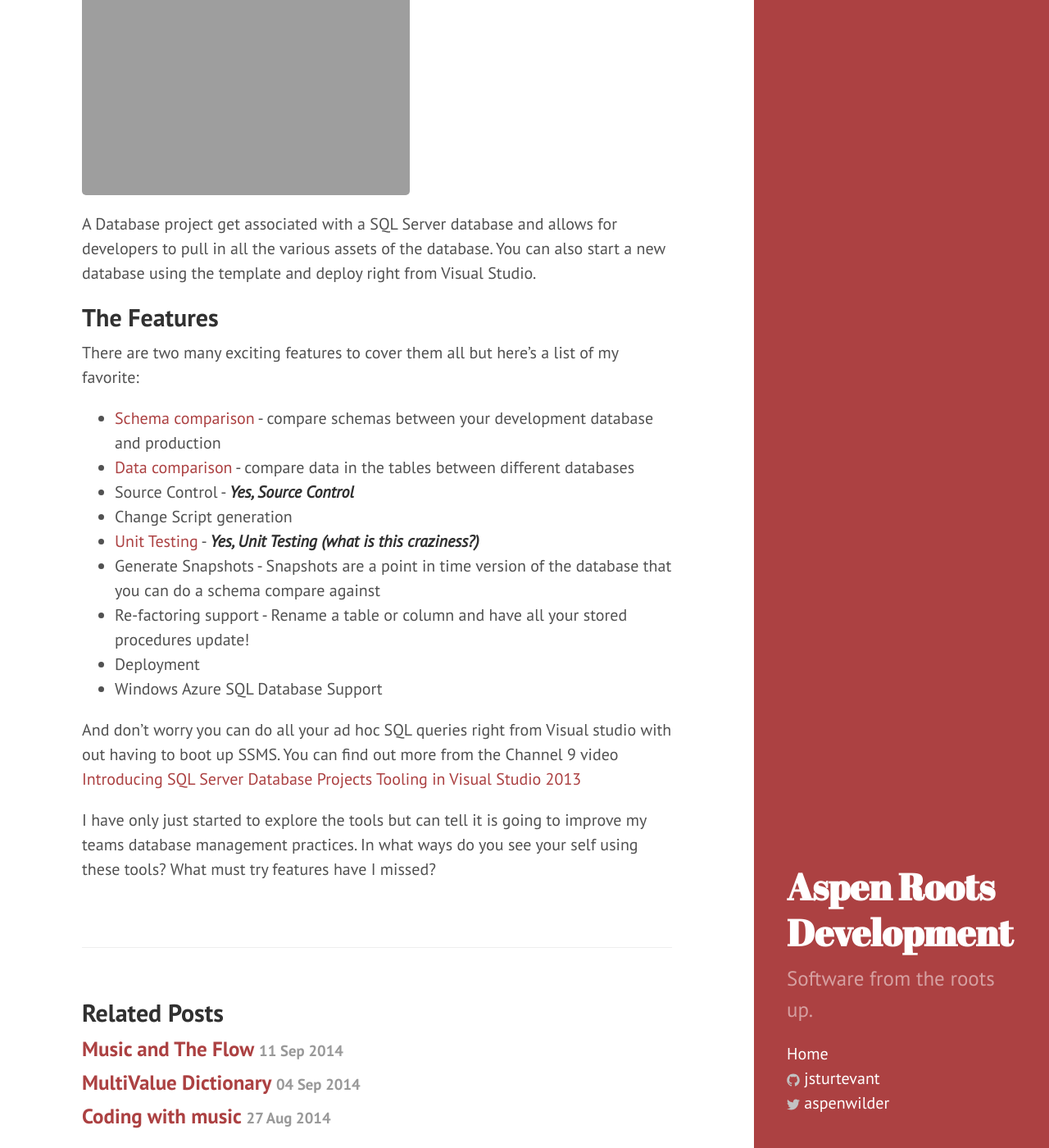
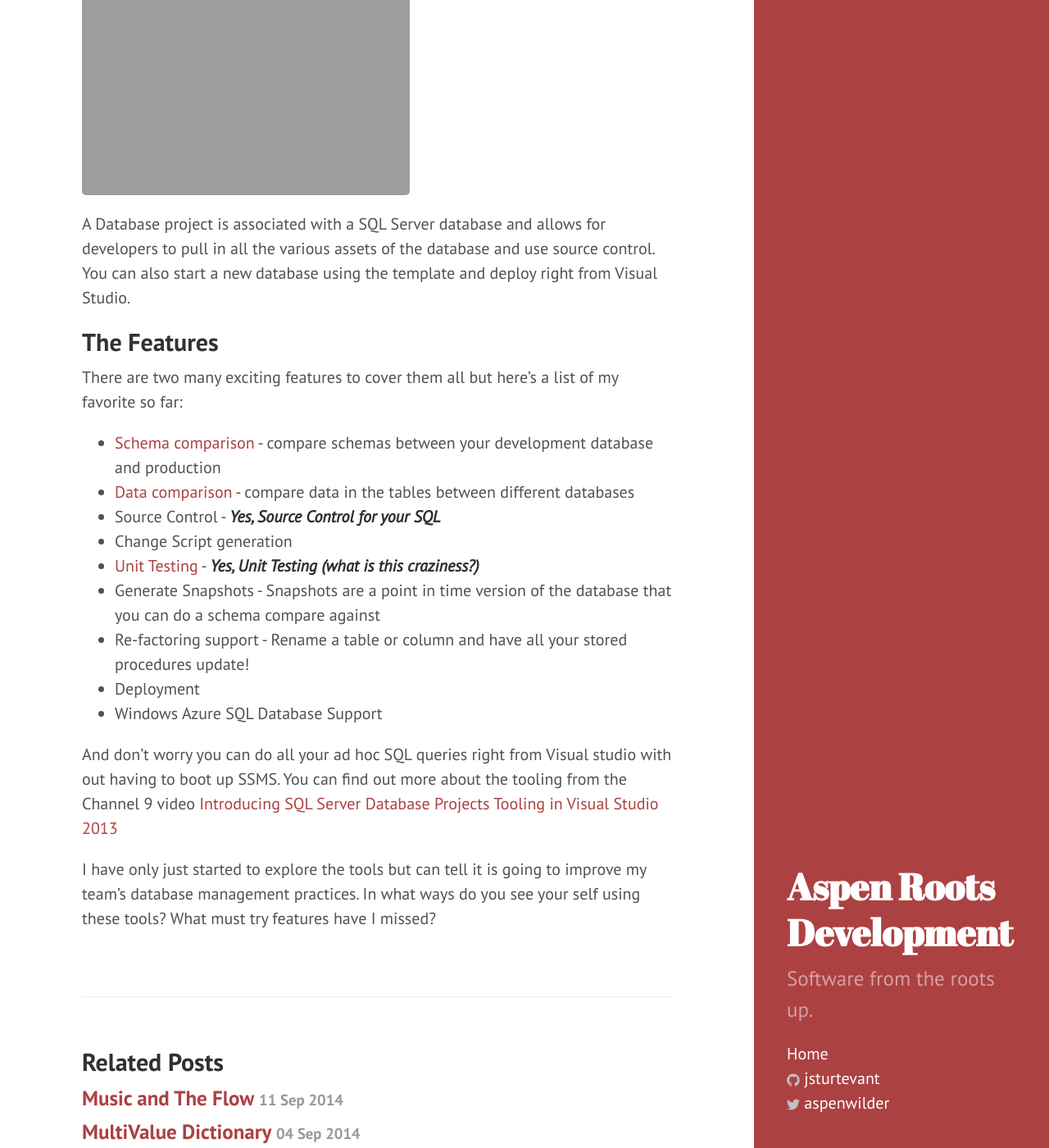
Before and after one commit to jsturtevant/jsturtevant.github.io, a Jekyll site: the page built from _posts/2014-09-18-Visual-Studio-SQL-Server-Database-Projects.markdown, in a window 1280 px wide and 1400 px high, scrolled down 560 px. Shown: the whole window at 82% size. Built offline with Jekyll 4.4.1, drawn with Linux system fonts in a browser that asks for light colours; Markdown is read by kramdown in place of the engine named in the settings; comment, search, counter and statistics services are not loaded; some of the changed text lies outside the part shown.

Commit message:
final draft

```diff
--- a/_posts/2014-09-18-Visual-Studio-SQL-Server-Database-Projects.markdown
+++ b/_posts/2014-09-18-Visual-Studio-SQL-Server-Database-Projects.markdown
@@ -8,18 +8,18 @@ categories: SSMS, SQL
 Visual Studio is a large application with so many features that you sometimes you stumble into a new one and think *if I had know that 3 years ago.*  With all the hype over new features like [Code Lens](http://msdn.microsoft.com/en-us/library/dn269218.aspx), [Peek Definition](http://msdn.microsoft.com/en-us/library/dn160178.aspx) and [ASP.NET Integration](http://blogs.msdn.com/b/webdev/archive/2013/10/16/asp-net-features-in-new-project-templates-in-visual-studio-2013.aspx) there are some features that aren't as flashy and don't get the attention they deserve...
 
 ## SQL Server Database Projects
-A co-worker of mine, Floyd, (you can find him at [@fhilton](https://twitter.com/fhilton))  recently stumbled SQL Server Database Project templates and I think he found a gold mine:
+A co-worker of mine, Floyd, (you can find him at [@fhilton](https://twitter.com/fhilton))  recently discovered SQL Server Database Project templates and data tools and I think he found a gold mine:
 
 ![Visual Studio 2013 SQL Server Database Project Template]({{ site.url }}/assets/vs-2013-sql-server-database-template.jpg)
 
-A Database project get associated with a SQL Server database and allows for developers to pull in all the various assets of the database. You can also start a new database using the template and deploy right from Visual Studio.
+A Database project is associated with a SQL Server database and allows for developers to pull in all the various assets of the database and use source control. You can also start a new database using the template and deploy right from Visual Studio.
 
 ## The Features
-There are two many exciting features to cover them all but here's a list of my favorite:
+There are two many exciting features to cover them all but here's a list of my favorite so far:
 
 - [Schema comparison](http://channel9.msdn.com/Events/Visual-Studio/Launch-2013/VS108) - compare schemas between your development database and production
 - [Data comparison](http://channel9.msdn.com/Events/Visual-Studio/Launch-2013/VS108) - compare data in the tables between different databases
-- Source Control - ***Yes, Source Control***
+- Source Control - ***Yes, Source Control for your SQL***
 - Change Script generation
 - [Unit Testing](http://channel9.msdn.com/Events/Visual-Studio/Launch-2013/QE107) - ***Yes, Unit Testing (what is this craziness?)***
 - Generate Snapshots - Snapshots are a point in time version of the database that you can do a schema compare against
@@ -27,6 +27,6 @@ There are two many exciting features to cover them all but here's a list of my f
 - Deployment
 - Windows Azure SQL Database Support
 
-And don't worry you can do all your ad hoc SQL queries right from Visual studio with out having to boot up SSMS.  You can find out more from the Channel 9 video  [Introducing SQL Server Database Projects Tooling in Visual Studio 2013](http://channel9.msdn.com/Events/Visual-Studio/Launch-2013/VS111)
+And don't worry you can do all your ad hoc SQL queries right from Visual studio with out having to boot up SSMS.  You can find out more about the tooling from the Channel 9 video  [Introducing SQL Server Database Projects Tooling in Visual Studio 2013](http://channel9.msdn.com/Events/Visual-Studio/Launch-2013/VS111)
 
-I have only just started to explore the tools but can tell it is going to improve my teams database management practices.  In what ways do you see your self using these tools?  What must try features have I missed?
+I have only just started to explore the tools but can tell it is going to improve my team's database management practices.  In what ways do you see your self using these tools?  What must try features have I missed?
```
